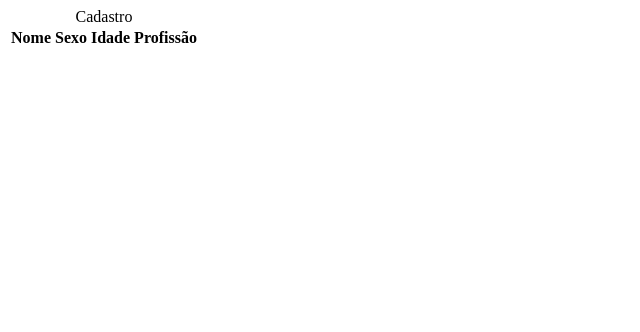
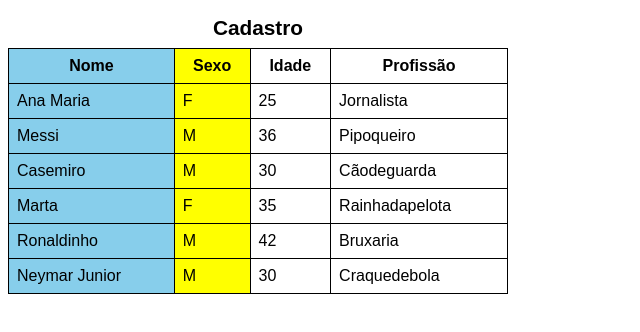
Before and after one commit to SamuelAraujo7/html-css, a plain HTML site: page exercicios/ex 023/tabela005.html in a window 1280 px wide. Shown: the whole page, without its empty margins (0-640 px from the left). Drawn offline with Linux system fonts and the light colour scheme.

Commit message:
tabela005

```diff
--- a/exercicios/ex 023/tabela005.html
+++ b/exercicios/ex 023/tabela005.html
@@ -5,15 +5,91 @@
     <meta http-equiv="X-UA-Compatible" content="IE=edge">
     <meta name="viewport" content="width=device-width, initial-scale=1.0">
     <title>Tabelas</title>
+    <style>
+        body{
+            font-family: Arial, Helvetica, sans-serif;
+        }
+        table{
+            width: 500px;
+            border-collapse: collapse;
+        }
+
+        th,td{
+            border: 1px solid black;
+            padding: 8px;
+        }
+
+        caption{
+            font-size: 1.3em;
+            font-weight: bold;
+            padding: 8px;
+        }
+        col.cnome{
+            background-color: skyblue;
+        }
+        col.csexo{
+            background-color: yellow;
+        }
+
+    </style>
 </head>
 <body>
     <table>
+        <colgroup>
+            <col class="cnome">
+            <col class="csexo">
+            <col class="cidade">
+            <col class="cprof">
+
+        </colgroup>
         <caption>Cadastro</caption>
         <tr>
-            <th>Nome</th>
-            <th>Sexo</th>
-            <th>Idade</th>
-            <th>Profissão</th>
+            <th scope="col">Nome</th>
+            <th scope="col">Sexo</th>
+            <th scope="col">Idade</th>
+            <th scope="col">Profissão</th>
+        </tr>
+
+        <tr>
+            <td>Ana Maria</td>
+            <td>F</td>
+            <td>25</td>
+            <td>Jornalista</td>
+        </tr>
+
+        <tr>
+            <td>Messi</td>
+            <td>M</td>
+            <td>36</td>
+            <td>Pipoqueiro</td>
+        </tr>
+
+        <tr>
+            <td>Casemiro</td>
+            <td>M</td>
+            <td>30</td>
+            <td>Cãodeguarda</td>
+        </tr>
+
+        <tr>
+            <td>Marta</td>
+            <td>F</td>
+            <td>35</td>
+            <td>Rainhadapelota</td>
+        </tr>
+
+        <tr>
+            <td>Ronaldinho</td>
+            <td>M</td>
+            <td>42</td>
+            <td>Bruxaria</td>
+        </tr>
+
+        <tr>
+            <td>Neymar Junior</td>
+            <td>M</td>
+            <td>30</td>
+            <td>Craquedebola</td>
         </tr>
     </table>
 </body>
```
